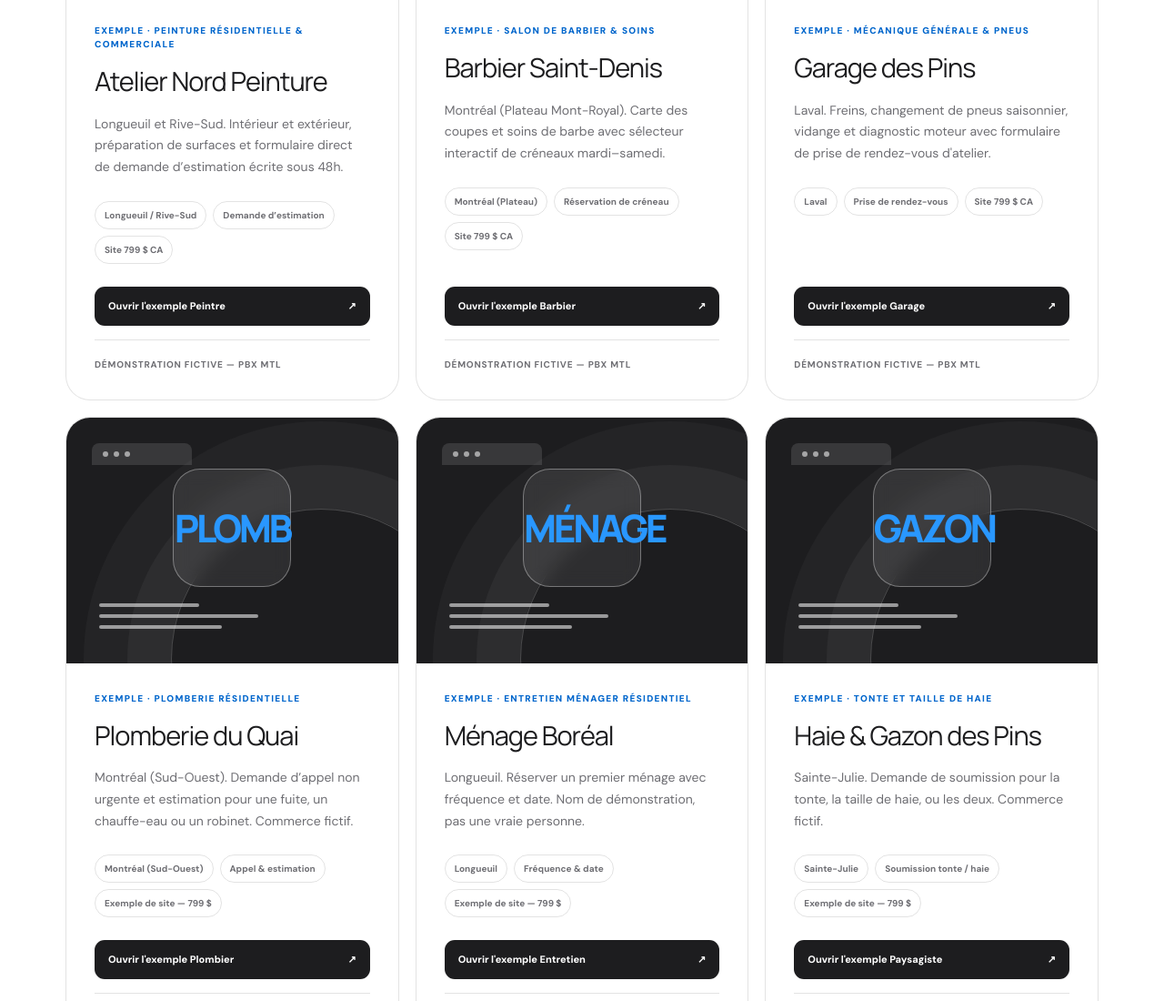
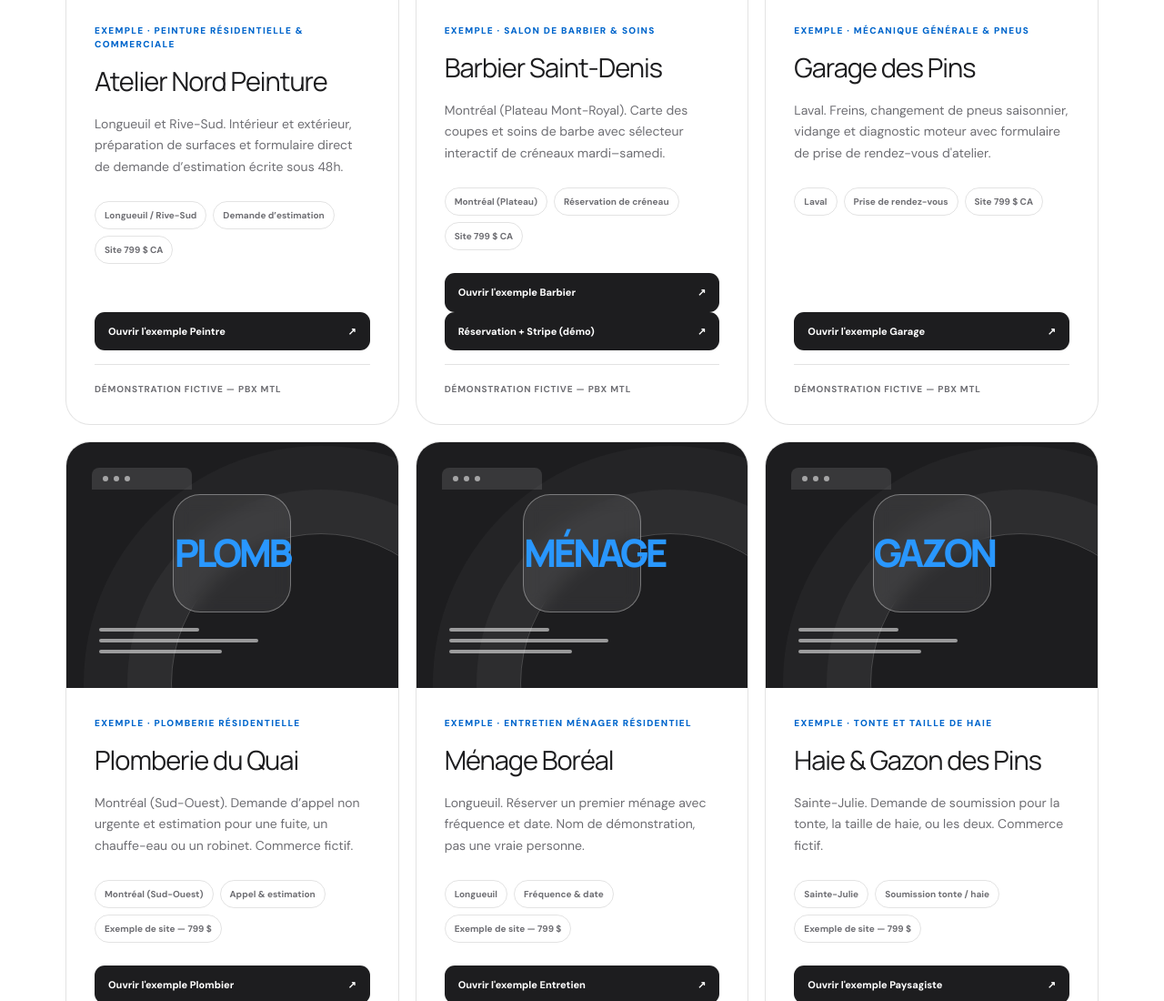
Before and after one commit to amittbhardwj/pbxmtl-ca, a website: page public/exemples/index.html in a window 1280 px wide. Shown: the part 1497-2597 px from the top of the page at 91% size. Drawn offline with Linux system fonts and the light colour scheme.

Commit message:
Add barbier booking demo link on exemples index

```diff
--- a/public/exemples/index.html
+++ b/public/exemples/index.html
@@ -77,7 +77,7 @@
 
 <article class="work-card"><div class="work-visual"><div class="work-window"><span></span><span></span><span></span></div><div class="work-monogram">PEINTRE</div><div class="work-lines"><i></i><i></i><i></i></div></div><div class="work-content"><p class="work-category">Exemple · Peinture résidentielle &amp; commerciale</p><h3>Atelier Nord Peinture</h3><p>Longueuil et Rive-Sud. Intérieur et extérieur, préparation de surfaces et formulaire direct de demande d’estimation écrite sous 48h.</p><div class="tag-list"><span>Longueuil / Rive-Sud</span><span>Demande d’estimation</span><span>Site 799 $ CA</span></div><a class="work-link" href="/exemples/peintre/">Ouvrir l'exemple Peintre<span>↗</span></a><small>Démonstration fictive — PBX MTL</small></div></article>
 
-<article class="work-card"><div class="work-visual"><div class="work-window"><span></span><span></span><span></span></div><div class="work-monogram">BARBIER</div><div class="work-lines"><i></i><i></i><i></i></div></div><div class="work-content"><p class="work-category">Exemple · Salon de barbier &amp; soins</p><h3>Barbier Saint-Denis</h3><p>Montréal (Plateau Mont-Royal). Carte des coupes et soins de barbe avec sélecteur interactif de créneaux mardi–samedi.</p><div class="tag-list"><span>Montréal (Plateau)</span><span>Réservation de créneau</span><span>Site 799 $ CA</span></div><a class="work-link" href="/exemples/barbier/">Ouvrir l'exemple Barbier<span>↗</span></a><small>Démonstration fictive — PBX MTL</small></div></article>
+<article class="work-card"><div class="work-visual"><div class="work-window"><span></span><span></span><span></span></div><div class="work-monogram">BARBIER</div><div class="work-lines"><i></i><i></i><i></i></div></div><div class="work-content"><p class="work-category">Exemple · Salon de barbier &amp; soins</p><h3>Barbier Saint-Denis</h3><p>Montréal (Plateau Mont-Royal). Carte des coupes et soins de barbe avec sélecteur interactif de créneaux mardi–samedi.</p><div class="tag-list"><span>Montréal (Plateau)</span><span>Réservation de créneau</span><span>Site 799 $ CA</span></div><a class="work-link" href="/exemples/barbier/">Ouvrir l'exemple Barbier<span>↗</span></a><a class="work-link" href="/exemples/barbier/reservation/">Réservation + Stripe (démo)<span>↗</span></a><small>Démonstration fictive — PBX MTL</small></div></article>
 
 <article class="work-card"><div class="work-visual"><div class="work-window"><span></span><span></span><span></span></div><div class="work-monogram">GARAGE</div><div class="work-lines"><i></i><i></i><i></i></div></div><div class="work-content"><p class="work-category">Exemple · Mécanique générale &amp; pneus</p><h3>Garage des Pins</h3><p>Laval. Freins, changement de pneus saisonnier, vidange et diagnostic moteur avec formulaire de prise de rendez-vous d'atelier.</p><div class="tag-list"><span>Laval</span><span>Prise de rendez-vous</span><span>Site 799 $ CA</span></div><a class="work-link" href="/exemples/garage/">Ouvrir l'exemple Garage<span>↗</span></a><small>Démonstration fictive — PBX MTL</small></div></article>
 
```
